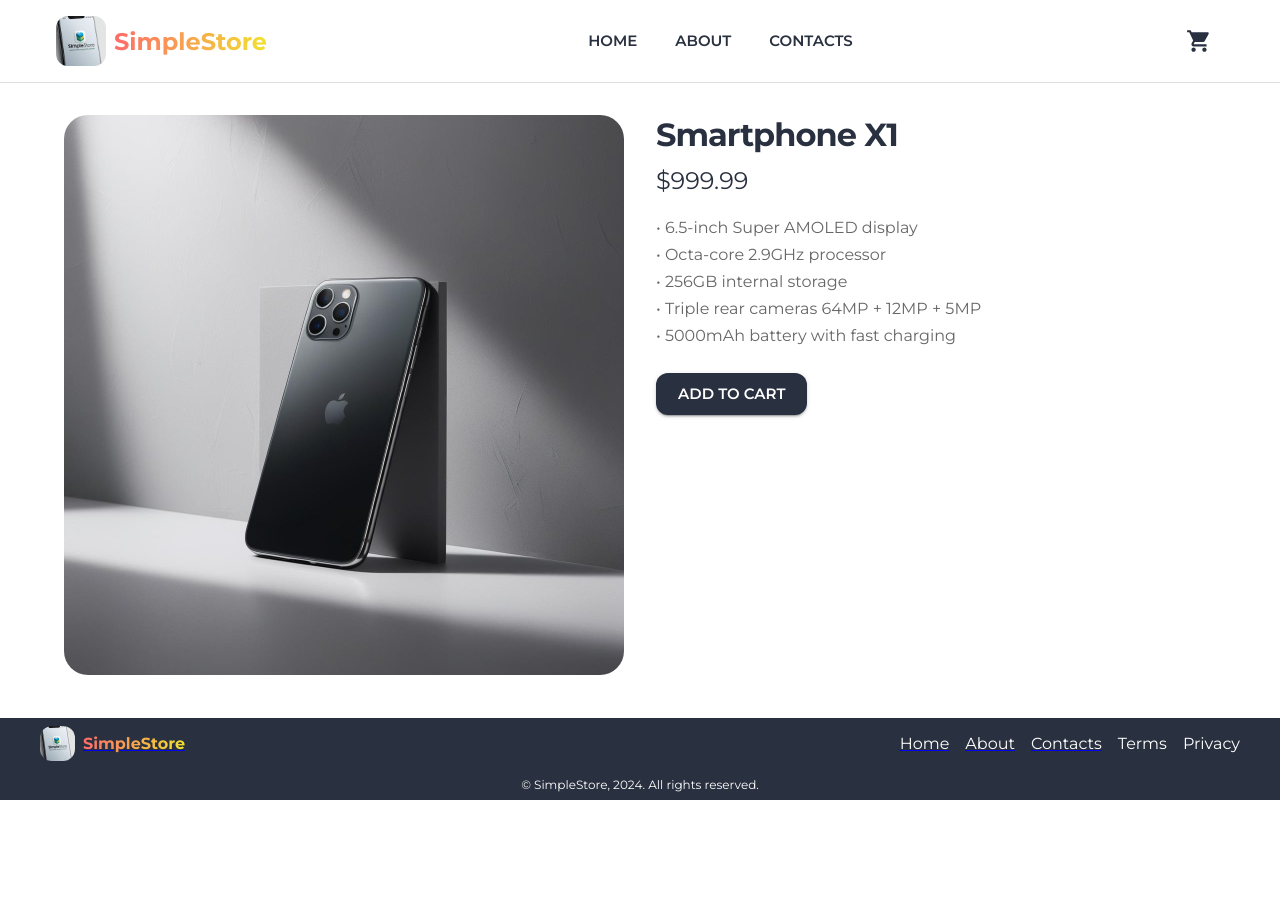
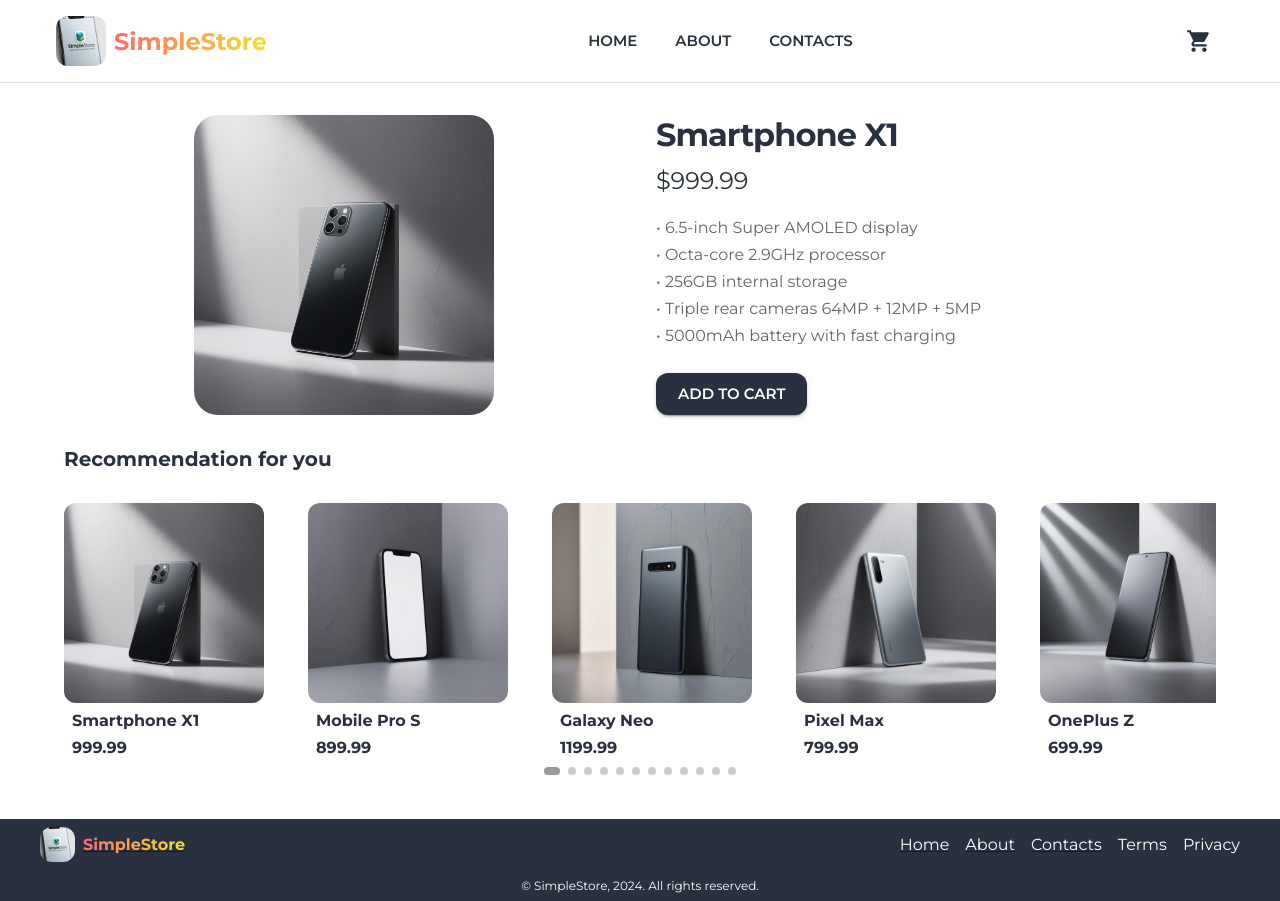
Before and after one commit to VSheplyakov/simple-store, a Next.js app: page /products/smartphone-x1 in a window 1280 px wide. Before the commit the page ends 800 px from the top, so only its background shows below. Built offline with nearby package versions, Linux system fonts and the light colour scheme.

Commit message:
add caroucel

```diff
--- /dev/null
+++ b/app/components/Recommendation/AdCaroucel.tsx
@@ -0,0 +1,101 @@
+"use client";
+import {
+  Box,
+  Fade,
+  Stack,
+  Theme,
+  Typography,
+  useMediaQuery,
+} from "@mui/material";
+
+import { Swiper, SwiperSlide } from "swiper/react";
+import "swiper/css";
+import "swiper/css/navigation";
+import "swiper/css/pagination";
+
+import Link from "next/link";
+import { Pagination } from "swiper/modules";
+import { styled } from "@mui/material/styles";
+import { products } from "@/app/lib/data/products";
+import Image from "next/image";
+
+const CustomSwiper = styled(Swiper)(() => ({
+  paddingBottom: "30px",
+  "& .swiper-pagination-bullet": {
+    transition: "all 0.3s ease",
+  },
+  "& .swiper-pagination-bullet-active": {
+    backgroundColor: "gray",
+    opacity: 0.8,
+    borderRadius: "6px",
+    width: "16px",
+  },
+}));
+
+export function AdCaroucel() {
+  const isMobile = useMediaQuery((theme: Theme) =>
+    theme.breakpoints.down("sm")
+  );
+
+  return (
+    <Fade in={true} timeout={700}>
+      <Box pt={4}>
+        <Typography
+          sx={{ fontSize: "20px", fontWeight: 700 }}
+          pb={4}
+          data-testid="ad-title"
+        >
+          Recommendation for you
+        </Typography>
+        <CustomSwiper
+          spaceBetween={16}
+          slidesPerView="auto"
+          modules={[Pagination]}
+          pagination={{
+            clickable: true,
+          }}
+          style={{
+            paddingBottom: "30px",
+          }}
+        >
+          {products.map((p) => (
+            <SwiperSlide key={p.id} style={{ width: "auto" }}>
+              <Link
+                href={`/products/${p.slug}`}
+                style={{ textDecoration: "none", color: "inherit" }}
+              >
+                <Stack>
+                  <Stack>
+                    <Image
+                      src={p.imageURL}
+                      alt={p.name}
+                      width={200}
+                      height={200}
+                      style={{ borderRadius: "12px" }}
+                    />
+                  </Stack>
+
+                  <Stack
+                    direction={"column"}
+                    mt={1}
+                    sx={{ width: { xs: "140px", md: "228px" } }}
+                  >
+                    <Stack spacing={1} pl={1}>
+                      <Typography fontWeight={"800"} fontSize={"16px"}>
+                        {p.name}
+                      </Typography>
+
+                      <Typography fontWeight={"800"} fontSize={"16px"}>
+                        {p.price}
+                      </Typography>
+                    </Stack>
+                  </Stack>
+                </Stack>
+              </Link>
+            </SwiperSlide>
+          ))}
+        </CustomSwiper>
+      </Box>
+    </Fade>
+  );
+}
--- a/app/products/[slug]/page.tsx
+++ b/app/products/[slug]/page.tsx
@@ -9,7 +9,10 @@ import {
   ListItem,
   ListItemText,
   CardMedia,
+  Stack,
 } from "@mui/material";
+import { AdCaroucel } from "@/app/components/Recommendation/AdCaroucel";
+import Image from "next/image";
 
 export async function generateStaticParams() {
   return products.map((product) => ({
@@ -21,7 +24,11 @@ interface Params {
   slug: string;
 }
 
-export default async function ProductDetailedPage({ params }: { params: Params }) {
+export default async function ProductDetailedPage({
+  params,
+}: {
+  params: Params;
+}) {
   const { slug } = await params;
 
   const product = products.find((p) => p.slug === slug);
@@ -34,12 +41,26 @@ export default async function ProductDetailedPage({ params }: { params: Params }
     <Container maxWidth="lg" sx={{ my: 4 }}>
       <Grid container spacing={4}>
         <Grid item xs={12} md={6}>
-          <CardMedia
-            component="img"
-            image={product.imageURL}
+          <Stack alignItems={"center"}>
+            <CardMedia
+              component="img"
+              image={product.imageURL}
+              alt={product.name}
+              sx={{
+                borderRadius: 2,
+                maxHeight: 300,
+                maxWidth: 300,
+
+              }}
+            />
+          </Stack>
+          {/* </CardMedia>
+          {/* <Image
+            src={product.imageURL}
+            width={350}
+            height={350}
             alt={product.name}
-            sx={{ borderRadius: 2 }}
-          />
+          /> */}
         </Grid>
         <Grid item xs={12} md={6}>
           <Typography variant="h2" gutterBottom>
@@ -77,6 +98,7 @@ export default async function ProductDetailedPage({ params }: { params: Params }
           </Button>
         </Grid>
       </Grid>
+      <AdCaroucel />
     </Container>
   );
 }
--- a/package.json
+++ b/package.json
@@ -16,7 +16,8 @@
     "next": "15.0.1",
     "pnpm": "^9.12.2",
     "react": "19.0.0-rc-69d4b800-20241021",
-    "react-dom": "19.0.0-rc-69d4b800-20241021"
+    "react-dom": "19.0.0-rc-69d4b800-20241021",
+    "swiper": "^11.1.14"
   },
   "devDependencies": {
     "@types/node": "^20",
```
Also changed, not shown: 1 other file (tests, documents, lock files or other folders).
